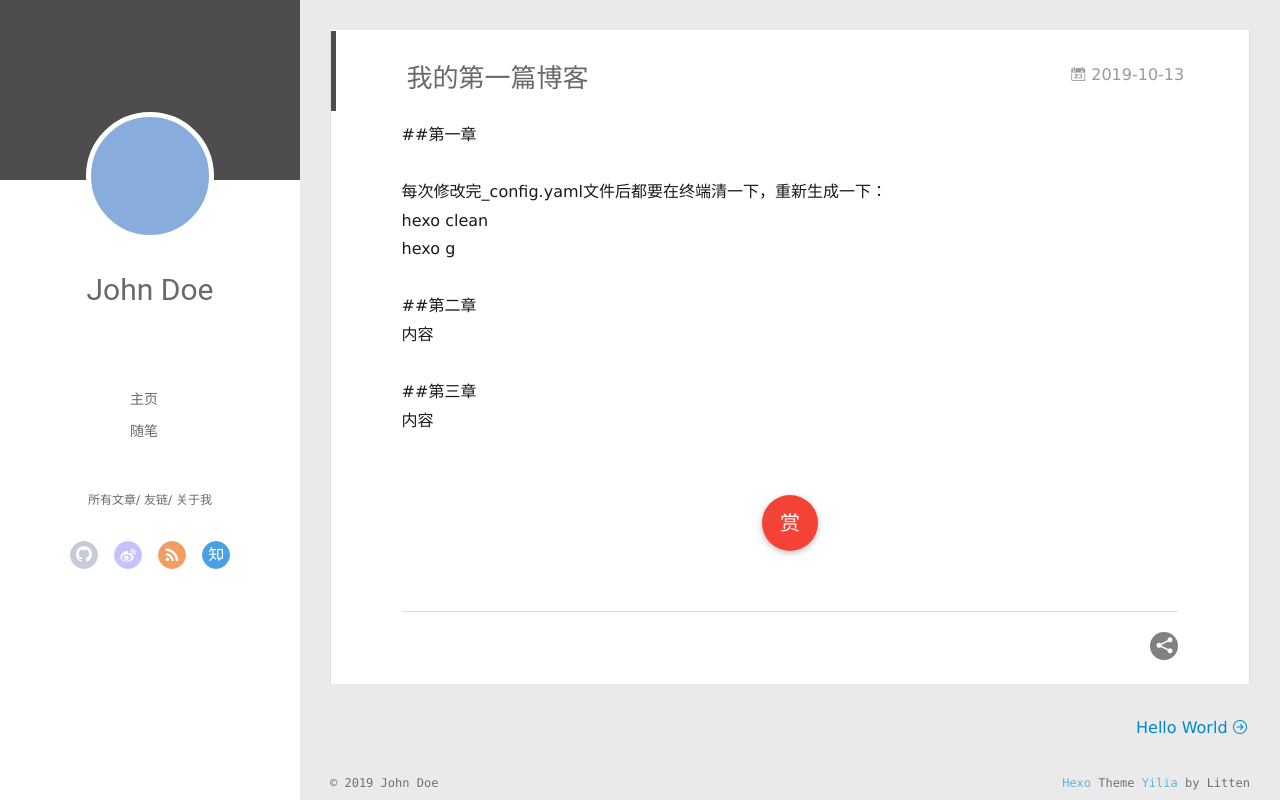
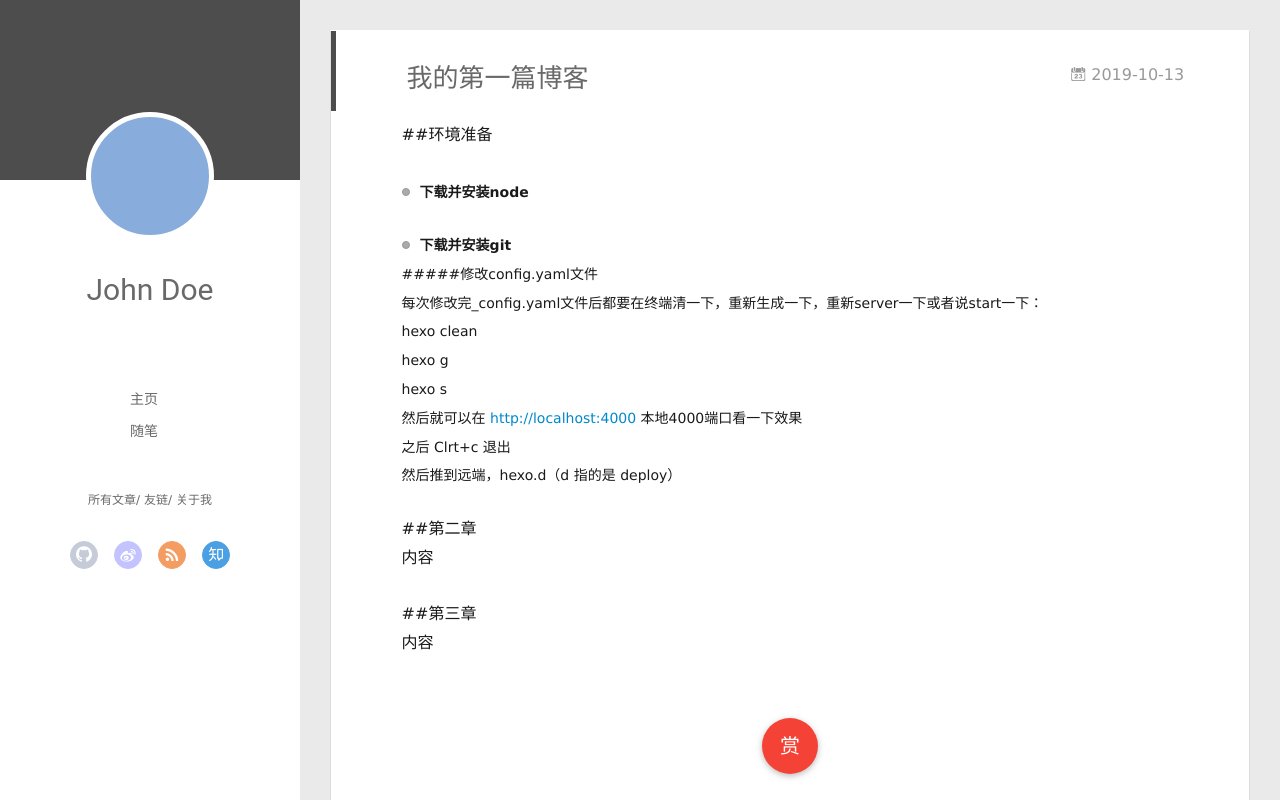
Before and after one commit to data-cloister/stealmoons.github.io, a plain HTML site: page 2019/10/13/我的第一篇博客/index.html in a window 1280 px wide. Drawn offline with Linux system fonts and the light colour scheme; no server answers.

Commit message:
Site updated: 2019-10-13 12:22:34

```diff
--- a/2019/10/13/我的第一篇博客/index.html
+++ b/2019/10/13/我的第一篇博客/index.html
@@ -8,17 +8,17 @@
   <link rel="dns-prefetch" href="http://yoursite.com">
   <title>我的第一篇博客 | Hexo</title>
   <meta name="viewport" content="width=device-width, initial-scale=1, maximum-scale=1">
-  <meta name="description" content="##第一章 每次修改完_config.yaml文件后都要在终端清一下，重新生成一下：hexo cleanhexo g ##第二章内容 ##第三章内容">
+  <meta name="description" content="##环境准备  下载并安装node  下载并安装git#####修改config.yaml文件每次修改完_config.yaml文件后都要在终端清一下，重新生成一下，重新server一下或者说start一下：hexo cleanhexo ghexo s然后就可以在 http://localhost:4000 本地4000端口看一下效果之后 Clrt+c 退出然后推到远端，hexo.d（d 指的是">
 <meta property="og:type" content="article">
 <meta property="og:title" content="我的第一篇博客">
 <meta property="og:url" content="http://yoursite.com/2019/10/13/我的第一篇博客/index.html">
 <meta property="og:site_name" content="Hexo">
-<meta property="og:description" content="##第一章 每次修改完_config.yaml文件后都要在终端清一下，重新生成一下：hexo cleanhexo g ##第二章内容 ##第三章内容">
+<meta property="og:description" content="##环境准备  下载并安装node  下载并安装git#####修改config.yaml文件每次修改完_config.yaml文件后都要在终端清一下，重新生成一下，重新server一下或者说start一下：hexo cleanhexo ghexo s然后就可以在 http://localhost:4000 本地4000端口看一下效果之后 Clrt+c 退出然后推到远端，hexo.d（d 指的是">
 <meta property="og:locale" content="en">
-<meta property="og:updated_time" content="2019-10-13T04:05:51.308Z">
+<meta property="og:updated_time" content="2019-10-13T04:21:48.959Z">
 <meta name="twitter:card" content="summary">
 <meta name="twitter:title" content="我的第一篇博客">
-<meta name="twitter:description" content="##第一章 每次修改完_config.yaml文件后都要在终端清一下，重新生成一下：hexo cleanhexo g ##第二章内容 ##第三章内容">
+<meta name="twitter:description" content="##环境准备  下载并安装node  下载并安装git#####修改config.yaml文件每次修改完_config.yaml文件后都要在终端清一下，重新生成一下，重新server一下或者说start一下：hexo cleanhexo ghexo s然后就可以在 http://localhost:4000 本地4000端口看一下效果之后 Clrt+c 退出然后推到远端，hexo.d（d 指的是">
 
     <link rel="alternative" href="/atom.xml" title="Hexo" type="application/atom+xml">
 
@@ -174,8 +174,13 @@
 
     <div class="article-entry" itemprop="articleBody">
 
-        <p>##第一章</p>
-<p>每次修改完_config.yaml文件后都要在终端清一下，重新生成一下：<br>hexo clean<br>hexo g</p>
+        <p>##环境准备</p>
+<ul>
+<li><p><strong>下载并安装node</strong></p>
+</li>
+<li><p><strong>下载并安装git</strong><br>#####修改config.yaml文件<br>每次修改完_config.yaml文件后都要在终端清一下，重新生成一下，重新server一下或者说start一下：<br>hexo clean<br>hexo g<br>hexo s<br>然后就可以在 <a href="http://localhost:4000" target="_blank" rel="noopener">http://localhost:4000</a> 本地4000端口看一下效果<br>之后 Clrt+c 退出<br>然后推到远端，hexo.d（d 指的是 deploy）</p>
+</li>
+</ul>
 <p>##第二章<br>内容</p>
 <p>##第三章<br>内容</p>
 
```
Also changed, not shown: index.html (+7 -2 lines).
